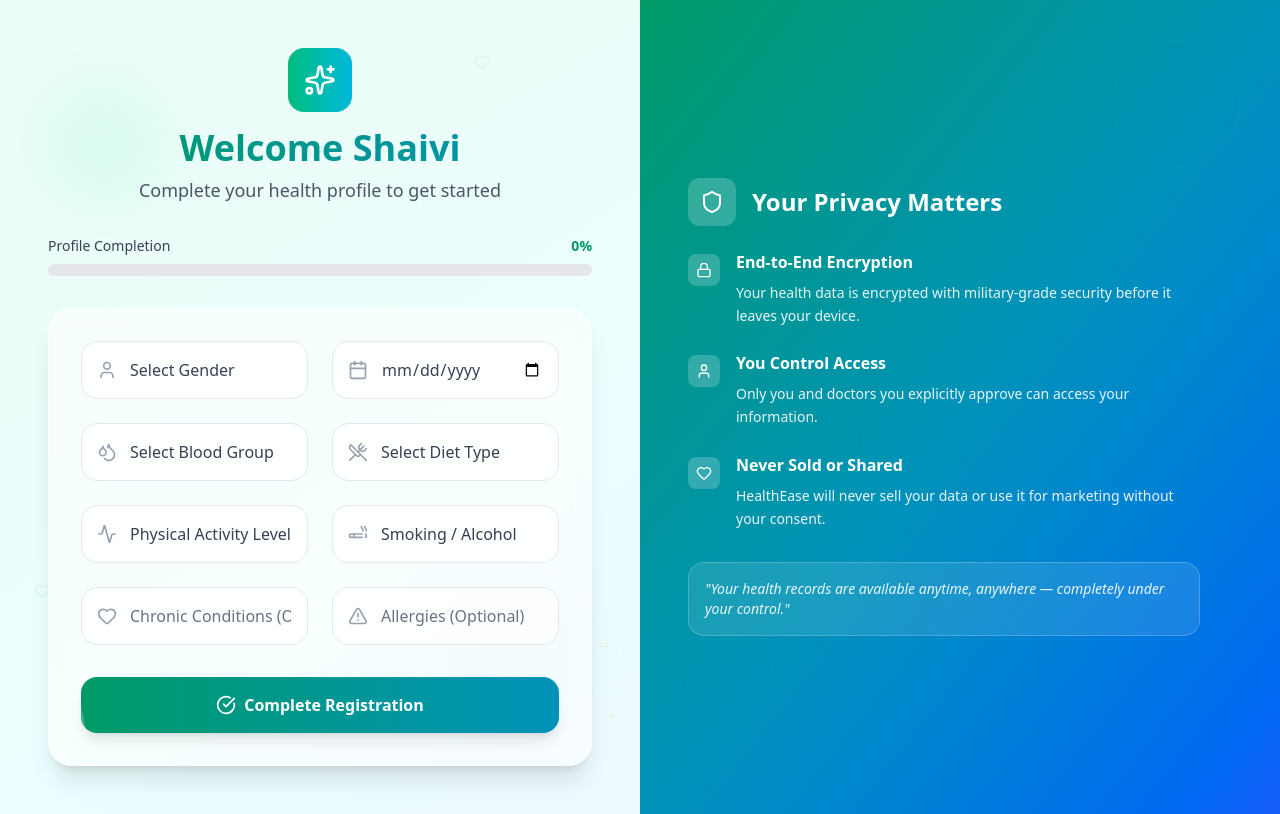
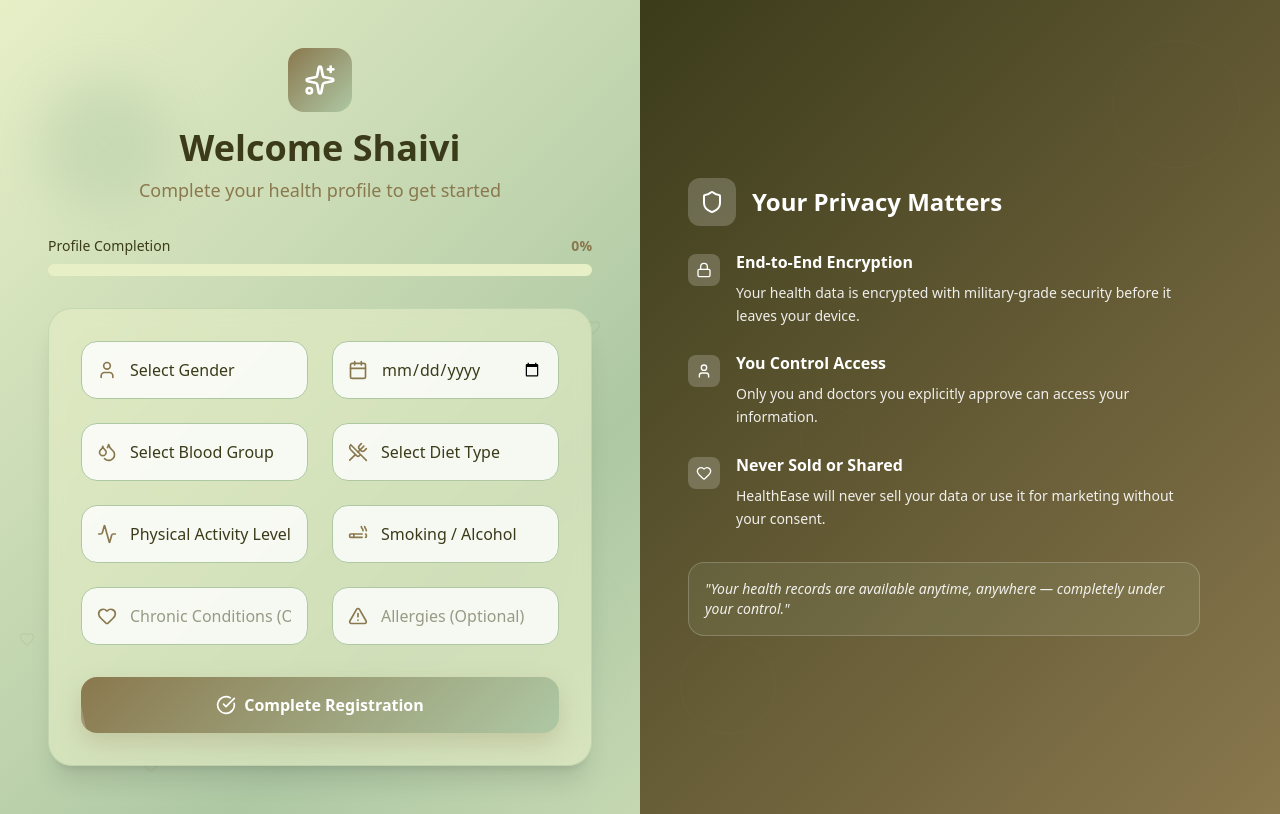
Before and after one commit to Anushka2805/Health_Ease, a Next.js app: page /patient_register in a window 1280 px wide. Built offline with nearby package versions, Linux system fonts and the light colour scheme.

Commit message:
made some ui changes

```diff
--- a/app/patient_register/page.tsx
+++ b/app/patient_register/page.tsx
@@ -481,10 +481,8 @@
 //     </div>
 //   );
 // }
-
 "use client";
-import React, { useState } from "react";
-import Link from 'next/link';
+import React, { useState, useEffect } from "react";
 import { User, Calendar, Droplets, UtensilsCrossed, Activity, Cigarette, Heart, AlertTriangle, Shield, Lock, CheckCircle, Sparkles } from "lucide-react";
 
 export default function PatientRegistration() {
@@ -497,6 +495,25 @@ export default function PatientRegistration() {
   const [chronicConditions, setChronicConditions] = useState("");
   const [allergies, setAllergies] = useState("");
   const [isSubmitting, setIsSubmitting] = useState(false);
+  const [floatingIcons, setFloatingIcons] = useState<Array<{
+    id: number;
+    left: number;
+    top: number;
+    delay: number;
+    duration: number;
+  }>>([]);
+
+  // Generate floating icons positions only on client side
+  useEffect(() => {
+    const icons = Array.from({ length: 12 }, (_, i) => ({
+      id: i,
+      left: Math.random() * 100,
+      top: Math.random() * 100,
+      delay: Math.random() * 3,
+      duration: 2 + Math.random() * 2
+    }));
+    setFloatingIcons(icons);
+  }, []);
 
   const handleSubmit = () => {
     setIsSubmitting(true);
@@ -521,26 +538,26 @@ export default function PatientRegistration() {
   };
 
   return (
-    <div className="min-h-screen bg-gradient-to-br from-emerald-50 via-cyan-50 to-blue-50 relative overflow-hidden">
+    <div className="min-h-screen relative overflow-hidden" style={{ background: 'linear-gradient(135deg, #E7EFC7 0%, #AEC8A4 50%, #E7EFC7 100%)' }}>
       {/* Animated background elements */}
       <div className="absolute inset-0 overflow-hidden pointer-events-none">
-        <div className="absolute top-20 left-10 w-32 h-32 bg-emerald-200/30 rounded-full blur-xl animate-pulse"></div>
-        <div className="absolute top-40 right-20 w-48 h-48 bg-cyan-200/20 rounded-full blur-2xl animate-pulse"></div>
-        <div className="absolute bottom-20 left-1/3 w-40 h-40 bg-blue-200/25 rounded-full blur-xl animate-pulse"></div>
+        <div className="absolute top-20 left-10 w-32 h-32 rounded-full blur-xl animate-pulse" style={{ backgroundColor: '#AEC8A4', opacity: 0.3 }}></div>
+        <div className="absolute top-40 right-20 w-48 h-48 rounded-full blur-2xl animate-pulse" style={{ backgroundColor: '#8A784E', opacity: 0.2 }}></div>
+        <div className="absolute bottom-20 left-1/3 w-40 h-40 rounded-full blur-xl animate-pulse" style={{ backgroundColor: '#AEC8A4', opacity: 0.25 }}></div>
 
-        {/* Floating icons */}
-        {[...Array(12)].map((_, i) => (
+        {/* Floating icons - only render after client hydration */}
+        {floatingIcons.map((icon) => (
           <div
-            key={i}
+            key={icon.id}
             className="absolute opacity-10 animate-bounce"
             style={{
-              left: `${Math.random() * 100}%`,
-              top: `${Math.random() * 100}%`,
-              animationDelay: `${Math.random() * 3}s`,
-              animationDuration: `${2 + Math.random() * 2}s`
+              left: `${icon.left}%`,
+              top: `${icon.top}%`,
+              animationDelay: `${icon.delay}s`,
+              animationDuration: `${icon.duration}s`
             }}
           >
-            <Heart className="w-4 h-4 text-emerald-500" />
+            <Heart className="w-4 h-4" style={{ color: '#8A784E' }} />
           </div>
         ))}
       </div>
@@ -551,25 +568,28 @@ export default function PatientRegistration() {
           <div className="max-w-2xl mx-auto w-full">
             {/* Header */}
             <div className="text-center mb-8">
-              <div className="inline-flex items-center justify-center w-16 h-16 bg-gradient-to-r from-emerald-500 to-cyan-500 rounded-2xl mb-4 transform hover:scale-110 transition-transform duration-300">
+              <div className="inline-flex items-center justify-center w-16 h-16 rounded-2xl mb-4 transform hover:scale-110 transition-transform duration-300" style={{ background: 'linear-gradient(135deg, #8A784E, #AEC8A4)' }}>
                 <Sparkles className="w-8 h-8 text-white" />
               </div>
-              <h1 className="text-4xl font-bold bg-gradient-to-r from-emerald-600 to-cyan-600 bg-clip-text text-transparent mb-2">
+              <h1 className="text-4xl font-bold mb-2" style={{ color: '#3B3B1A' }}>
                 Welcome Shaivi
               </h1>
-              <p className="text-gray-600 text-lg">Complete your health profile to get started</p>
+              <p className="text-lg" style={{ color: '#8A784E' }}>Complete your health profile to get started</p>
             </div>
 
             {/* Progress Bar */}
             <div className="mb-8">
               <div className="flex items-center justify-between mb-2">
-                <span className="text-sm font-medium text-gray-700">Profile Completion</span>
-                <span className="text-sm font-semibold text-emerald-600">{Math.round(getFieldProgress())}%</span>
+                <span className="text-sm font-medium" style={{ color: '#3B3B1A' }}>Profile Completion</span>
+                <span className="text-sm font-semibold" style={{ color: '#8A784E' }}>{Math.round(getFieldProgress())}%</span>
               </div>
-              <div className="w-full bg-gray-200 rounded-full h-3 overflow-hidden">
+              <div className="w-full rounded-full h-3 overflow-hidden" style={{ backgroundColor: '#E7EFC7' }}>
                 <div
-                  className="h-full bg-gradient-to-r from-emerald-500 to-cyan-500 rounded-full transition-all duration-500 ease-out relative overflow-hidden"
-                  style={{ width: `${getFieldProgress()}%` }}
+                  className="h-full rounded-full transition-all duration-500 ease-out relative overflow-hidden"
+                  style={{
+                    width: `${getFieldProgress()}%`,
+                    background: 'linear-gradient(90deg, #8A784E, #AEC8A4)'
+                  }}
                 >
                   <div className="absolute inset-0 bg-white/20 animate-pulse"></div>
                 </div>
@@ -577,43 +597,58 @@ export default function PatientRegistration() {
             </div>
 
             {/* Form */}
-            <div className="backdrop-blur-sm bg-white/60 rounded-3xl p-8 border border-white/50 shadow-xl">
+            <div className="backdrop-blur-sm rounded-3xl p-8 border shadow-xl" style={{ backgroundColor: 'rgba(231, 239, 199, 0.6)', borderColor: 'rgba(174, 200, 164, 0.5)' }}>
               <div className="grid grid-cols-1 md:grid-cols-2 gap-6 mb-6">
                 {/* Gender */}
                 <div className="relative group">
-                  <User className="absolute left-4 top-1/2 transform -translate-y-1/2 w-5 h-5 text-gray-400 group-focus-within:text-emerald-500 transition-colors duration-300" />
+                  <User className="absolute left-4 top-1/2 transform -translate-y-1/2 w-5 h-5 transition-colors duration-300" style={{ color: '#8A784E' }} />
                   <select
                     value={gender}
                     onChange={(e) => setGender(e.target.value)}
-                    className="w-full pl-12 pr-4 py-4 bg-white/80 border border-gray-200 rounded-2xl text-gray-700 appearance-none focus:outline-none focus:ring-2 focus:ring-emerald-500/20 focus:border-emerald-500 transition-all duration-300 hover:bg-white/90"
+                    className="w-full pl-12 pr-4 py-4 border rounded-2xl appearance-none focus:outline-none focus:ring-2 transition-all duration-300 hover:bg-white/90"
+                    style={{
+                      backgroundColor: 'rgba(255, 255, 255, 0.8)',
+                      borderColor: '#AEC8A4',
+                      color: '#3B3B1A'
+                    }}
                   >
                     <option value="">Select Gender</option>
                     <option value="Female">Female</option>
                     <option value="Male">Male</option>
                     <option value="Other">Other</option>
                   </select>
-                  <div className="absolute inset-0 rounded-2xl bg-gradient-to-r from-emerald-500/0 to-cyan-500/0 group-focus-within:from-emerald-500/10 group-focus-within:to-cyan-500/10 transition-all duration-300 pointer-events-none"></div>
+                  <div className="absolute inset-0 rounded-2xl transition-all duration-300 pointer-events-none group-focus-within:bg-gradient-to-r group-focus-within:from-transparent group-focus-within:to-transparent" style={{ boxShadow: 'inset 0 0 0 2px transparent' }}></div>
                 </div>
 
                 {/* Date of Birth */}
                 <div className="relative group">
-                  <Calendar className="absolute left-4 top-1/2 transform -translate-y-1/2 w-5 h-5 text-gray-400 group-focus-within:text-emerald-500 transition-colors duration-300" />
+                  <Calendar className="absolute left-4 top-1/2 transform -translate-y-1/2 w-5 h-5 transition-colors duration-300" style={{ color: '#8A784E' }} />
                   <input
                     type="date"
                     value={dob}
                     onChange={(e) => setDob(e.target.value)}
-                    className="w-full pl-12 pr-4 py-4 bg-white/80 border border-gray-200 rounded-2xl text-gray-700 focus:outline-none focus:ring-2 focus:ring-emerald-500/20 focus:border-emerald-500 transition-all duration-300 hover:bg-white/90"
+                    className="w-full pl-12 pr-4 py-4 border rounded-2xl focus:outline-none focus:ring-2 transition-all duration-300 hover:bg-white/90"
+                    style={{
+                      backgroundColor: 'rgba(255, 255, 255, 0.8)',
+                      borderColor: '#AEC8A4',
+                      color: '#3B3B1A'
+                    }}
                   />
-                  <div className="absolute inset-0 rounded-2xl bg-gradient-to-r from-emerald-500/0 to-cyan-500/0 group-focus-within:from-emerald-500/10 group-focus-within:to-cyan-500/10 transition-all duration-300 pointer-events-none"></div>
+                  <div className="absolute inset-0 rounded-2xl transition-all duration-300 pointer-events-none"></div>
                 </div>
 
                 {/* Blood Group */}
                 <div className="relative group">
-                  <Droplets className="absolute left-4 top-1/2 transform -translate-y-1/2 w-5 h-5 text-gray-400 group-focus-within:text-emerald-500 transition-colors duration-300" />
+                  <Droplets className="absolute left-4 top-1/2 transform -translate-y-1/2 w-5 h-5 transition-colors duration-300" style={{ color: '#8A784E' }} />
                   <select
                     value={bloodGroup}
                     onChange={(e) => setBloodGroup(e.target.value)}
-                    className="w-full pl-12 pr-4 py-4 bg-white/80 border border-gray-200 rounded-2xl text-gray-700 appearance-none focus:outline-none focus:ring-2 focus:ring-emerald-500/20 focus:border-emerald-500 transition-all duration-300 hover:bg-white/90"
+                    className="w-full pl-12 pr-4 py-4 border rounded-2xl appearance-none focus:outline-none focus:ring-2 transition-all duration-300 hover:bg-white/90"
+                    style={{
+                      backgroundColor: 'rgba(255, 255, 255, 0.8)',
+                      borderColor: '#AEC8A4',
+                      color: '#3B3B1A'
+                    }}
                   >
                     <option value="">Select Blood Group</option>
                     <option value="A+">A+</option>
@@ -625,89 +660,118 @@ export default function PatientRegistration() {
                     <option value="O+">O+</option>
                     <option value="O-">O-</option>
                   </select>
-                  <div className="absolute inset-0 rounded-2xl bg-gradient-to-r from-emerald-500/0 to-cyan-500/0 group-focus-within:from-emerald-500/10 group-focus-within:to-cyan-500/10 transition-all duration-300 pointer-events-none"></div>
+                  <div className="absolute inset-0 rounded-2xl transition-all duration-300 pointer-events-none"></div>
                 </div>
 
                 {/* Diet Type */}
                 <div className="relative group">
-                  <UtensilsCrossed className="absolute left-4 top-1/2 transform -translate-y-1/2 w-5 h-5 text-gray-400 group-focus-within:text-emerald-500 transition-colors duration-300" />
+                  <UtensilsCrossed className="absolute left-4 top-1/2 transform -translate-y-1/2 w-5 h-5 transition-colors duration-300" style={{ color: '#8A784E' }} />
                   <select
                     value={dietType}
                     onChange={(e) => setDietType(e.target.value)}
-                    className="w-full pl-12 pr-4 py-4 bg-white/80 border border-gray-200 rounded-2xl text-gray-700 appearance-none focus:outline-none focus:ring-2 focus:ring-emerald-500/20 focus:border-emerald-500 transition-all duration-300 hover:bg-white/90"
+                    className="w-full pl-12 pr-4 py-4 border rounded-2xl appearance-none focus:outline-none focus:ring-2 transition-all duration-300 hover:bg-white/90"
+                    style={{
+                      backgroundColor: 'rgba(255, 255, 255, 0.8)',
+                      borderColor: '#AEC8A4',
+                      color: '#3B3B1A'
+                    }}
                   >
                     <option value="">Select Diet Type</option>
                     <option value="Vegetarian">Vegetarian</option>
                     <option value="Non-Vegetarian">Non-Vegetarian</option>
                     <option value="Vegan">Vegan</option>
                   </select>
-                  <div className="absolute inset-0 rounded-2xl bg-gradient-to-r from-emerald-500/0 to-cyan-500/0 group-focus-within:from-emerald-500/10 group-focus-within:to-cyan-500/10 transition-all duration-300 pointer-events-none"></div>
+                  <div className="absolute inset-0 rounded-2xl transition-all duration-300 pointer-events-none"></div>
                 </div>
 
                 {/* Activity Level */}
                 <div className="relative group">
-                  <Activity className="absolute left-4 top-1/2 transform -translate-y-1/2 w-5 h-5 text-gray-400 group-focus-within:text-emerald-500 transition-colors duration-300" />
+                  <Activity className="absolute left-4 top-1/2 transform -translate-y-1/2 w-5 h-5 transition-colors duration-300" style={{ color: '#8A784E' }} />
                   <select
                     value={activityLevel}
                     onChange={(e) => setActivityLevel(e.target.value)}
-                    className="w-full pl-12 pr-4 py-4 bg-white/80 border border-gray-200 rounded-2xl text-gray-700 appearance-none focus:outline-none focus:ring-2 focus:ring-emerald-500/20 focus:border-emerald-500 transition-all duration-300 hover:bg-white/90"
+                    className="w-full pl-12 pr-4 py-4 border rounded-2xl appearance-none focus:outline-none focus:ring-2 transition-all duration-300 hover:bg-white/90"
+                    style={{
+                      backgroundColor: 'rgba(255, 255, 255, 0.8)',
+                      borderColor: '#AEC8A4',
+                      color: '#3B3B1A'
+                    }}
                   >
                     <option value="">Physical Activity Level</option>
                     <option value="Sedentary">Sedentary</option>
                     <option value="Moderate">Moderate</option>
                     <option value="Active">Active</option>
                   </select>
-                  <div className="absolute inset-0 rounded-2xl bg-gradient-to-r from-emerald-500/0 to-cyan-500/0 group-focus-within:from-emerald-500/10 group-focus-within:to-cyan-500/10 transition-all duration-300 pointer-events-none"></div>
+                  <div className="absolute inset-0 rounded-2xl transition-all duration-300 pointer-events-none"></div>
                 </div>
 
                 {/* Smoking/Alcohol */}
                 <div className="relative group">
-                  <Cigarette className="absolute left-4 top-1/2 transform -translate-y-1/2 w-5 h-5 text-gray-400 group-focus-within:text-emerald-500 transition-colors duration-300" />
+                  <Cigarette className="absolute left-4 top-1/2 transform -translate-y-1/2 w-5 h-5 transition-colors duration-300" style={{ color: '#8A784E' }} />
                   <select
                     value={smokingAlcohol}
                     onChange={(e) => setSmokingAlcohol(e.target.value)}
-                    className="w-full pl-12 pr-4 py-4 bg-white/80 border border-gray-200 rounded-2xl text-gray-700 appearance-none focus:outline-none focus:ring-2 focus:ring-emerald-500/20 focus:border-emerald-500 transition-all duration-300 hover:bg-white/90"
+                    className="w-full pl-12 pr-4 py-4 border rounded-2xl appearance-none focus:outline-none focus:ring-2 transition-all duration-300 hover:bg-white/90"
+                    style={{
+                      backgroundColor: 'rgba(255, 255, 255, 0.8)',
+                      borderColor: '#AEC8A4',
+                      color: '#3B3B1A'
+                    }}
                   >
                     <option value="">Smoking / Alcohol</option>
                     <option value="No">No</option>
                     <option value="Yes - Occasionally">Yes - Occasionally</option>
                     <option value="Yes - Regularly">Yes - Regularly</option>
                   </select>
-                  <div className="absolute inset-0 rounded-2xl bg-gradient-to-r from-emerald-500/0 to-cyan-500/0 group-focus-within:from-emerald-500/10 group-focus-within:to-cyan-500/10 transition-all duration-300 pointer-events-none"></div>
+                  <div className="absolute inset-0 rounded-2xl transition-all duration-300 pointer-events-none"></div>
                 </div>
               </div>
 
               {/* Text Inputs */}
               <div className="grid grid-cols-1 md:grid-cols-2 gap-6 mb-8">
                 <div className="relative group">
-                  <Heart className="absolute left-4 top-1/2 transform -translate-y-1/2 w-5 h-5 text-gray-400 group-focus-within:text-emerald-500 transition-colors duration-300" />
+                  <Heart className="absolute left-4 top-1/2 transform -translate-y-1/2 w-5 h-5 transition-colors duration-300" style={{ color: '#8A784E' }} />
                   <input
                     type="text"
                     value={chronicConditions}
                     onChange={(e) => setChronicConditions(e.target.value)}
                     placeholder="Chronic Conditions (Optional)"
-                    className="w-full pl-12 pr-4 py-4 bg-white/80 border border-gray-200 rounded-2xl text-gray-700 placeholder-gray-500 focus:outline-none focus:ring-2 focus:ring-emerald-500/20 focus:border-emerald-500 transition-all duration-300 hover:bg-white/90"
+                    className="w-full pl-12 pr-4 py-4 border rounded-2xl focus:outline-none focus:ring-2 transition-all duration-300 hover:bg-white/90"
+                    style={{
+                      backgroundColor: 'rgba(255, 255, 255, 0.8)',
+                      borderColor: '#AEC8A4',
+                      color: '#3B3B1A'
+                    }}
                   />
-                  <div className="absolute inset-0 rounded-2xl bg-gradient-to-r from-emerald-500/0 to-cyan-500/0 group-focus-within:from-emerald-500/10 group-focus-within:to-cyan-500/10 transition-all duration-300 pointer-events-none"></div>
+                  <div className="absolute inset-0 rounded-2xl transition-all duration-300 pointer-events-none"></div>
                 </div>
 
                 <div className="relative group">
-                  <AlertTriangle className="absolute left-4 top-1/2 transform -translate-y-1/2 w-5 h-5 text-gray-400 group-focus-within:text-emerald-500 transition-colors duration-300" />
+                  <AlertTriangle className="absolute left-4 top-1/2 transform -translate-y-1/2 w-5 h-5 transition-colors duration-300" style={{ color: '#8A784E' }} />
                   <input
                     type="text"
                     value={allergies}
                     onChange={(e) => setAllergies(e.target.value)}
                     placeholder="Allergies (Optional)"
-                    className="w-full pl-12 pr-4 py-4 bg-white/80 border border-gray-200 rounded-2xl text-gray-700 placeholder-gray-500 focus:outline-none focus:ring-2 focus:ring-emerald-500/20 focus:border-emerald-500 transition-all duration-300 hover:bg-white/90"
+                    className="w-full pl-12 pr-4 py-4 border rounded-2xl focus:outline-none focus:ring-2 transition-all duration-300 hover:bg-white/90"
+                    style={{
+                      backgroundColor: 'rgba(255, 255, 255, 0.8)',
+                      borderColor: '#AEC8A4',
+                      color: '#3B3B1A'
+                    }}
                   />
-                  <div className="absolute inset-0 rounded-2xl bg-gradient-to-r from-emerald-500/0 to-cyan-500/0 group-focus-within:from-emerald-500/10 group-focus-within:to-cyan-500/10 transition-all duration-300 pointer-events-none"></div>
+                  <div className="absolute inset-0 rounded-2xl transition-all duration-300 pointer-events-none"></div>
                 </div>
               </div>
 
               {/* Submit Button */}
               <div
                 onClick={handleSubmit}
-                className="w-full py-4 px-6 bg-gradient-to-r from-emerald-600 to-cyan-600 text-white font-bold rounded-2xl shadow-lg hover:shadow-emerald-500/25 transition-all duration-300 transform hover:scale-[1.02] cursor-pointer relative overflow-hidden group"
+                className="w-full py-4 px-6 text-white font-bold rounded-2xl shadow-lg transition-all duration-300 transform hover:scale-[1.02] cursor-pointer relative overflow-hidden group"
+                style={{
+                  background: 'linear-gradient(135deg, #8A784E, #AEC8A4)',
+                  boxShadow: '0 10px 25px rgba(138, 120, 78, 0.25)'
+                }}
               >
                 <div className="absolute inset-0 bg-white/20 translate-x-[-100%] group-hover:translate-x-[100%] transition-transform duration-700 skew-x-12"></div>
                 <span className="relative z-10 flex items-center justify-center space-x-2">
@@ -729,7 +793,7 @@ export default function PatientRegistration() {
         </div>
 
         {/* Right section - Privacy Info */}
-        <div className="flex-1 bg-gradient-to-br from-emerald-600 via-cyan-600 to-blue-600 text-white p-8 lg:p-12 flex flex-col justify-center relative overflow-hidden">
+        <div className="flex-1 text-white p-8 lg:p-12 flex flex-col justify-center relative overflow-hidden" style={{ background: 'linear-gradient(135deg, #3B3B1A, #8A784E)' }}>
           {/* Background decorations */}
           <div className="absolute inset-0 opacity-10">
             <div className="absolute top-10 right-10 w-32 h-32 border border-white/20 rounded-full"></div>
@@ -783,7 +847,7 @@ export default function PatientRegistration() {
               </div>
             </div>
 
-            <div className="mt-8 p-4 bg-white/10 rounded-2xl border border-white/20">
+            <div className="mt-8 p-4 rounded-2xl border border-white/20" style={{ backgroundColor: 'rgba(174, 200, 164, 0.1)' }}>
               <p className="text-sm text-white/90 italic">
                 "Your health records are available anytime, anywhere — completely under your control."
               </p>
```
